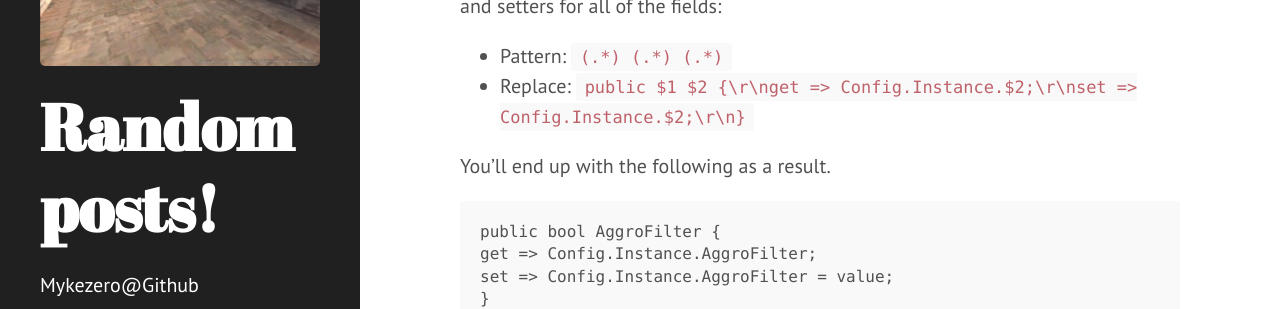
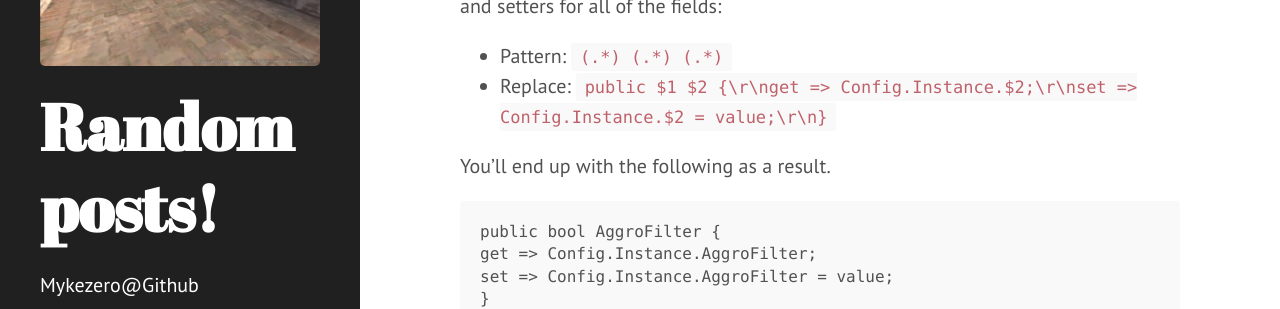
Before and after one commit to Mykezero/Mykezero.github.io, a Jekyll site: the page built from _posts/2018-05-09-auto-generate-code-with-notepad-plus-plus-and-regex.md, in a window 1280 px wide and 900 px high, scrolled down 2183 px. Shown: the part 183-492 px from the top of the window. Built offline with Jekyll 4.4.1, drawn with Linux system fonts in a browser that asks for light colours.

Commit message:
Update 2018-05-09-auto-generate-code-with-notepad-plus-plus-and-regex.md

```diff
--- a/_posts/2018-05-09-auto-generate-code-with-notepad-plus-plus-and-regex.md
+++ b/_posts/2018-05-09-auto-generate-code-with-notepad-plus-plus-and-regex.md
@@ -92,7 +92,7 @@ string FollowedPlayer
 Now, with notepad++ you can use the following regex and replace to create getters and setters for all of the fields:
 
 * Pattern: `(.*) (.*) (.*)`
-* Replace: `public $1 $2 {\r\nget => Config.Instance.$2;\r\nset => Config.Instance.$2;\r\n}`
+* Replace: `public $1 $2 {\r\nget => Config.Instance.$2;\r\nset => Config.Instance.$2 = value;\r\n}`
 
 You'll end up with the following as a result.
 
```
